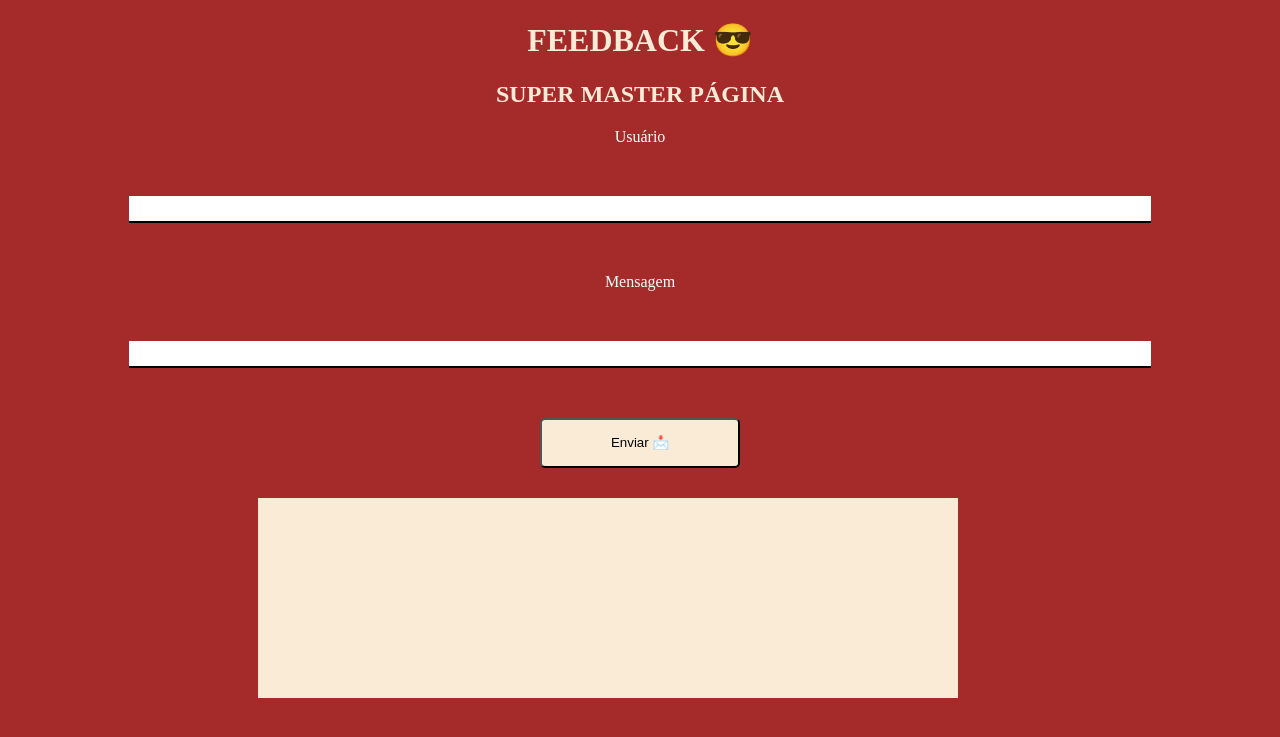
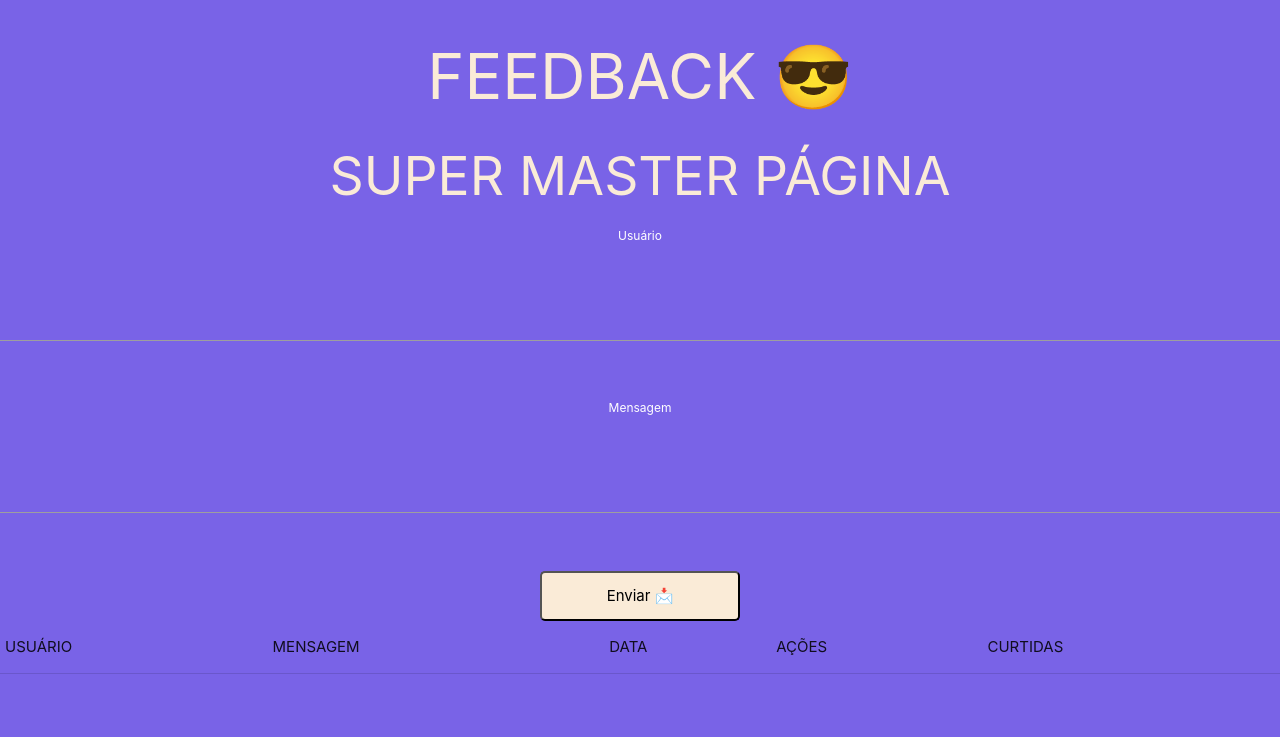
Before and after one commit to DanilloMatavelli/Feedback, a Flask app: template templates/pagina_inicial.html in a window 1280 px wide. Shown: the top 737 px of the page. Run offline with Flask 3, Linux system fonts and the light colour scheme; the template is opened without the code that fills it, so the values that code supplies are empty.

Commit message:
ADD: Aparecendo os comentários na tabela, botão excluir comentários e começando a fazer campo curtida.

```diff
--- a/app.py
+++ b/app.py
@@ -20,7 +20,7 @@
     mensagens = Mensagem.recuperar_mensagens()
 
     # Enviar as mensagens para o template
-    return render_template("index.html", mensagens = mensagens)
+    return render_template("pagina_inicial.html", mensagens = mensagens)
 
     # return render_template ("pagina_inicial.html")
 
@@ -34,12 +34,29 @@
     mensagem = request.form.get("mensagem")
 
     # Cadastrando a mensagem usando a classe mensagem
-    Mensagem.cadastrar_mensagem(usuario, mensagem)
+    Mensagem.cadastrarmensagem(usuario, mensagem)
 
 
     # Redireiona para a pagina inicial
     return redirect("/")
 
+# Rota para excluir um comentário
+@app.route("/delete/mensagem/<codigo>")
+def delete_mensagem(codigo):
+
+    # Chamando a função para deletar
+    Mensagem.deletar_mensagem(codigo)
+    return redirect("/")
+
+# Rota para obter curtida
+@app.route('/put/mensagem/adicionar/curtida/<codigo>')
+def adicionar_curtida(codigo):
+
+#     # Chama a função para adicionar a curtida
+#     Mensagem.adicionar_curtida(codigo)
+
+    # Redireciona para a página inicial
+    return redirect('/')
 
 # Para iniciar o app
 app.run(debug=True)
--- a/migration/dbFeedback.sql
+++ b/migration/dbFeedback.sql
@@ -3,9 +3,6 @@
 CREATE TABLE tb_comentarios (
 	cod_comentario int auto_increment primary key,
     nome varchar(100) not null,
-    comentarios text not null,
+    comentario text not null,
     data_hora datetime not null
 );
-
--- Para exibir a sua tabela
-SELECT * FROM  tb_comentarios ;
--- a/static/style.css
+++ b/static/style.css
@@ -1,5 +1,5 @@
 body{
-    background-color: brown;
+    background-color: rgba(48, 14, 218, 0.647);
 }
 
 .container__label{
@@ -36,15 +36,15 @@
 }
 
 .container__aparece__comentario{
-    /* height: auto;
+    height: auto;
+    width: 700px;
     overflow: hidden;
     transition: height 0.5s ease-in-ou;
-    margin-top: 30px; */
+    margin-top: 30px;
 
     margin-top: 30px;
     margin-left: 250px;
-    width: 700px;
-    height: 200px;
+
     display: flex;
     flex-direction: column;
     align-items: center;
--- a/templates/pagina_inicial.html
+++ b/templates/pagina_inicial.html
@@ -7,6 +7,12 @@
     <title>Comentários</title>
     <!-- Link usando jinja para linkar o css -->
     <link rel="stylesheet" href="{{ url_for('static' , filename = 'style.css') }}">
+
+     <!-- Compiled and minified CSS -->
+     <link rel="stylesheet" href="https://cdnjs.cloudflare.com/ajax/libs/materialize/1.0.0/css/materialize.min.css">
+
+     <!-- Compiled and minified JavaScript -->
+     <script src="https://cdnjs.cloudflare.com/ajax/libs/materialize/1.0.0/js/materialize.min.js"></script>
 </head>
 <body>
     <div class="container__title">
@@ -20,20 +26,72 @@
 
         <label class="container__label">Mensagem</label>
         <!-- Colocando name para chamar no app.py -->
-        <input name="mansagem" class="container__input" type="text">
+        <input name="mensagem" class="container__input" type="text">
+
+        <!-- Icone LIKE -->
+        <link rel="stylesheet" href="https://cdnjs.cloudflare.com/ajax/libs/font-awesome/6.0.0-beta3/css/all.min.css">
+
+        <!-- Icone De Deslike -->
+        <link rel="stylesheet" href="https://cdnjs.cloudflare.com/ajax/libs/font-awesome/6.0.0-beta3/css/all.min.css">
 
         <button class="container__button__enviar">Enviar 📩</button>
     </form>
 
-    <div class="container__aparece__comentario">
-        {% for mensagem in mensagens %}
-        <div class="container__aparece_usuario_data">
-            <strong>{{mensagem.usuario}} ({{mensagem.data_hora}})</strong>
-            <p>{{mensagem.mensagem}}</p>
-        </div>
-        {% endfor %}
 
-    </div>
+        <table>
+            <thead>
+                <td>
+                    USUÁRIO
+                </td>
+
+                <td>
+                    MENSAGEM
+                </td>
+
+                <td>
+                    DATA
+                </td>
+
+                <td>
+                    AÇÕES
+                </td>
+
+                <td>
+                    CURTIDAS
+                </td>
+
+            </thead>
+            <tbody>
+                {% for mensagem in mensagens %}
+                <tr>
+                    <td>
+                       {{ mensagem.usuario}}
+                    </td>
+
+                    <td>
+                        {{mensagem.mensagem}}
+                    </td>
+
+                    <td>
+                        {{mensagem.data_hora}}
+                    </td>
+
+                    <td>
+                        <a href="/delete/mensagem/{{mensagem.cod_comentario}}" type="submit" class="btn-delete">APAGAR</a>
+                        <a href="">CURTIR</a>
+                    </td>
+
+                    <td>
+                        {{mensagem.curtidas}}
+                    </td>
+
+                </tr>
+
+                {% endfor %}
+            </tbody>
+        </table>
+
+
 
     <!-- <div class="container__aparece__comentario">
         <div class="container__aparece_usuario_data"></div>
```
Also changed, not shown: data/conexao.py (+4 -4 lines), model/controler_mensagem.py (+60 -5 lines).
